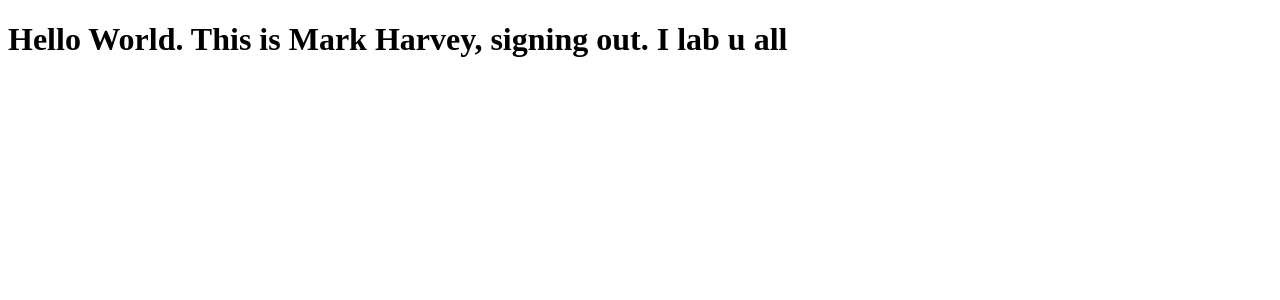
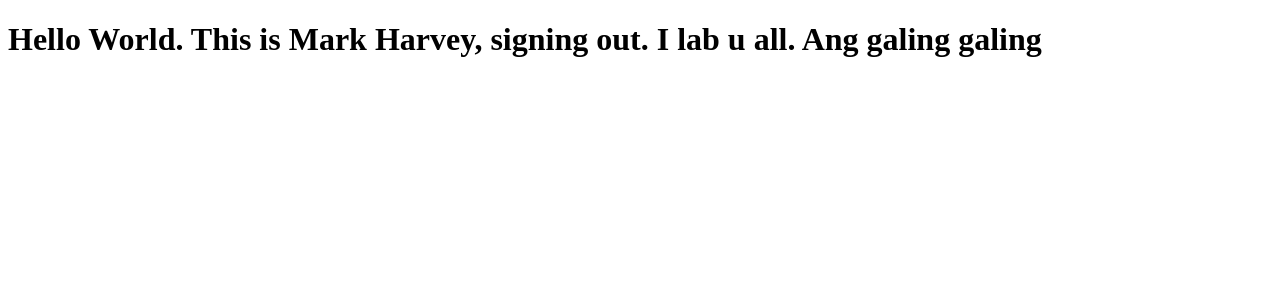
Before and after one commit to APCmedacara/webprog-it243-vuejs, a Vue app in the folder firstsfc/: page / in a window 1280 px wide. Shown: the top 300 px of the page. Built offline with nearby package versions, Linux system fonts and the light colour scheme.

Commit message:
another message

```diff
--- a/firstsfc/src/App.vue
+++ b/firstsfc/src/App.vue
@@ -6,7 +6,7 @@
 export default {
   data() {
     return {
-      message: 'Hello World. This is Mark Harvey, signing out. I lab u all'
+      message: 'Hello World. This is Mark Harvey, signing out. I lab u all. Ang galing galing'
     };
   }
 };
```
